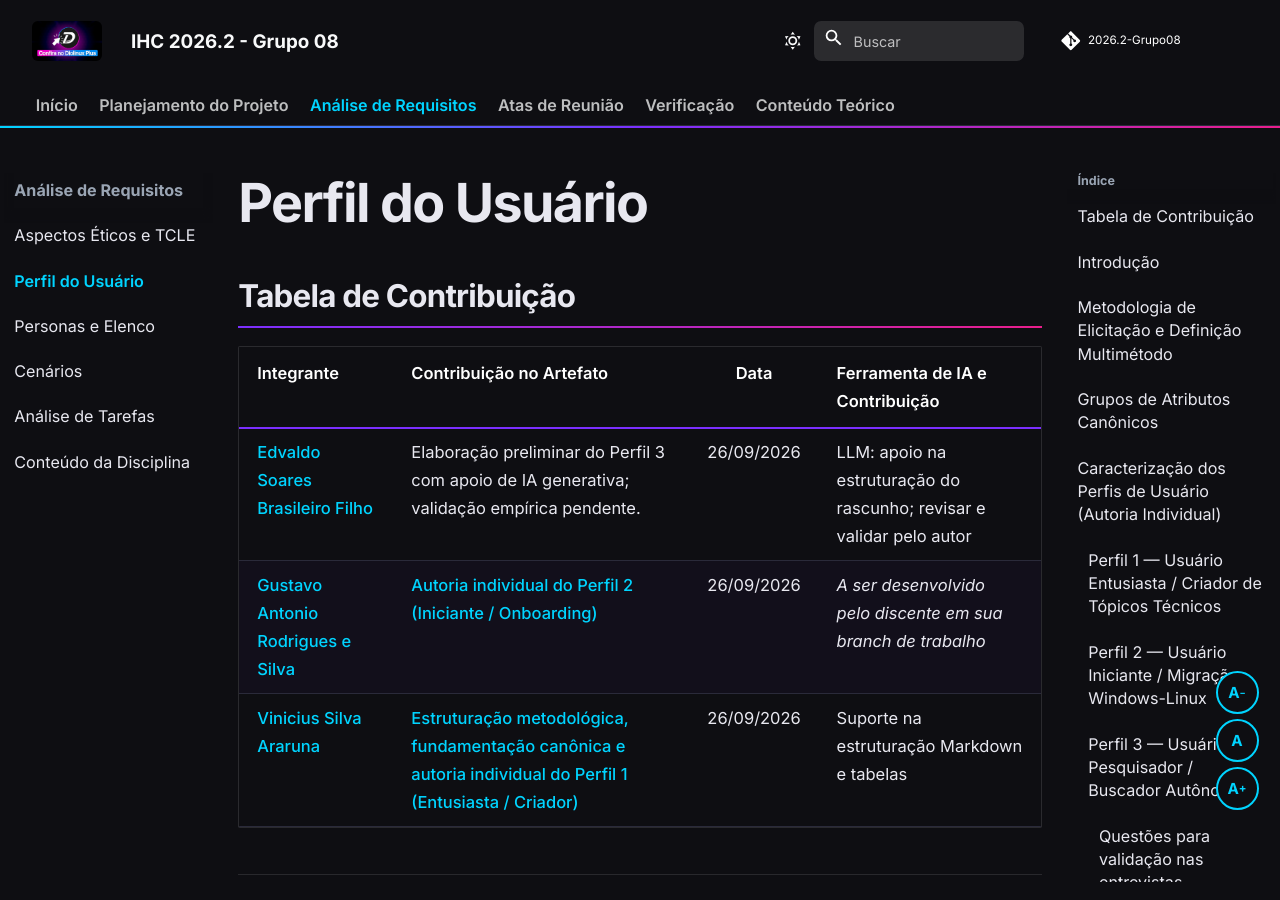
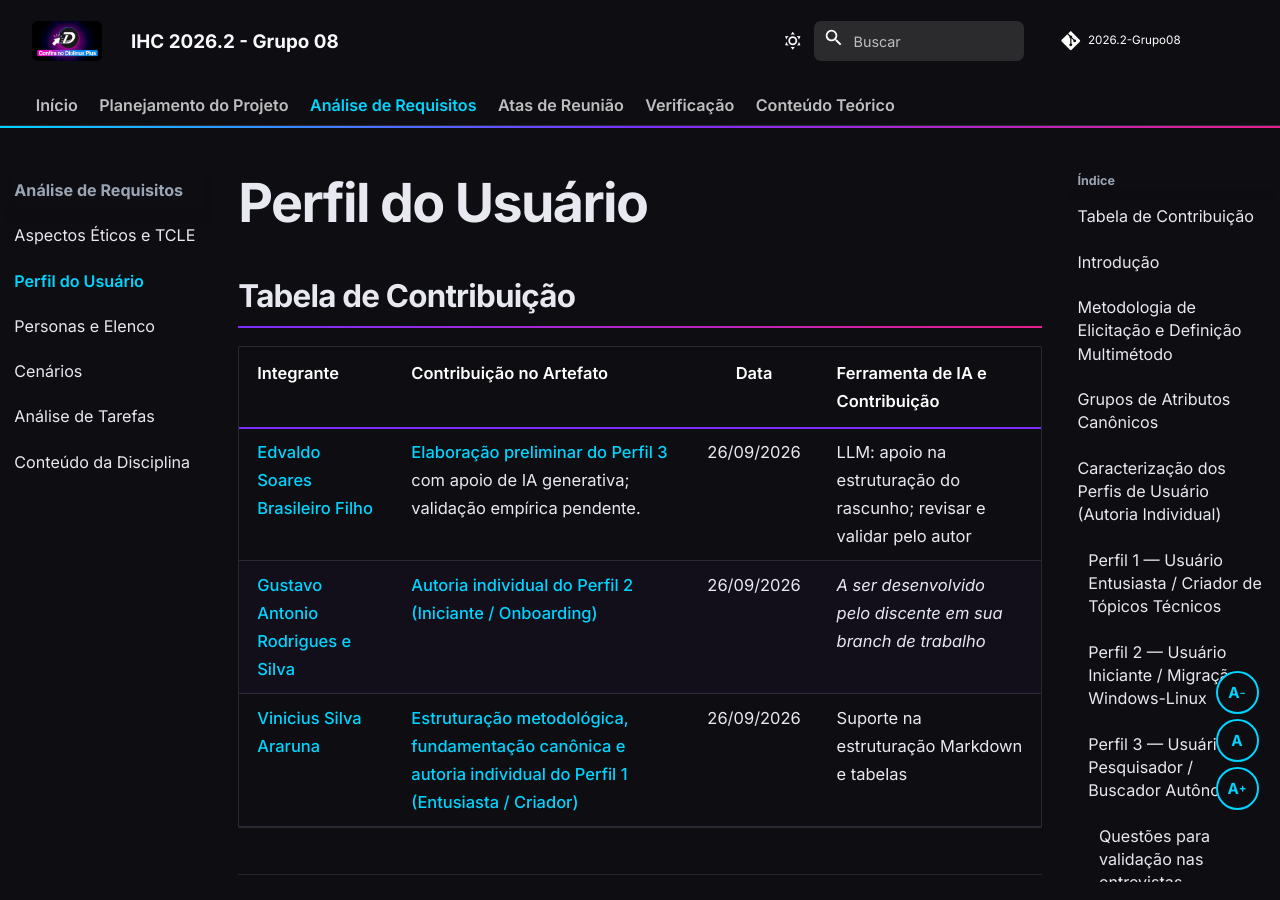
Before and after one commit to Interacao-Humano-Computador/2026.2-Grupo08, an MkDocs documentation site: the page built from docs/analise-requisitos/perfil-usuario.md, in a window 1280 px wide and 900 px high. Built offline with MkDocs 1.6.1 and Material for MkDocs 9.7.7, drawn with Linux system fonts in a browser that asks for light colours; comment, search, counter and statistics services are not loaded; part of the change alters nothing that is shown; some of the changed text lies outside the part shown.

```diff
--- a/docs/analise-requisitos/perfil-usuario.md
+++ b/docs/analise-requisitos/perfil-usuario.md
@@ -4,7 +4,7 @@
 
 | Integrante | Contribuição no Artefato | Data | Ferramenta de IA e Contribuição |
 | :--- | :--- | :---: | :--- |
-| [Edvaldo Soares Brasileiro Filho](https://github.com/PajeMurici-dev) | Elaboração preliminar do Perfil 3 com apoio de IA generativa; validação empírica pendente. | 26/09/2026 | LLM: apoio na estruturação do rascunho; revisar e validar pelo autor |
+| [Edvaldo Soares Brasileiro Filho](https://github.com/PajeMurici-dev) | [Elaboração preliminar do Perfil 3](#perfil-3-usuario-pesquisador-buscador-autonomo) com apoio de IA generativa; validação empírica pendente. | 26/09/2026 | LLM: apoio na estruturação do rascunho; revisar e validar pelo autor |
 | [Gustavo Antonio Rodrigues e Silva](https://github.com/gus-ant) | [Autoria individual do Perfil 2 (Iniciante / Onboarding)](#perfil-2-usuario-iniciante-migracao-windows-linux) | 26/09/2026 | *A ser desenvolvido pelo discente em sua branch de trabalho* |
 | [Vinicius Silva Araruna](https://github.com/ViniciusA05) | [Estruturação metodológica, fundamentação canônica e autoria individual do Perfil 1 (Entusiasta / Criador)](#perfil-1-usuario-entusiasta-criador-de-topicos-tecnicos) | 26/09/2026 | Suporte na estruturação Markdown e tabelas |
 
@@ -165,7 +165,7 @@ A Tabela 4 documenta o histórico de versões deste artefato.
 
 | Versão | Data | Descrição | Autor(es) | Revisor(es) |
 | :---: | :---: | :--- | :---: | :---: |
-| `1.0` | 26/09/2026 | Estruturação metodológica, fundamentação canônica e elaboração individual do Perfil 1 por Vinicius Silva Araruna | [Vinicius Silva Araruna](https://github.com/ViniciusA05) | [Revisão Circular 360º](https://github.com/Interacao-Humano-Computador/2026.2-Grupo08) |
+| `1.0` | 26/09/2026 | Estruturação metodológica, fundamentação canônica e elaboração individual do Perfil 1 por Vinicius Silva Araruna | [Vinicius Silva Araruna](https://github.com/ViniciusA05) | [Edvaldo Soares Brasileiro Filho](https://github.com/PajeMurici-dev) |
 | `1.1` | 26/09/2026 | Inclusão do rascunho preliminar do Perfil 3; validação empírica pendente | [Edvaldo Soares Brasileiro Filho](https://github.com/PajeMurici-dev), com apoio de IA generativa | [Vinicius Silva Araruna](https://github.com/ViniciusA05) |
 
 _Fonte: Elaborada pelos autores, 2026._
```
